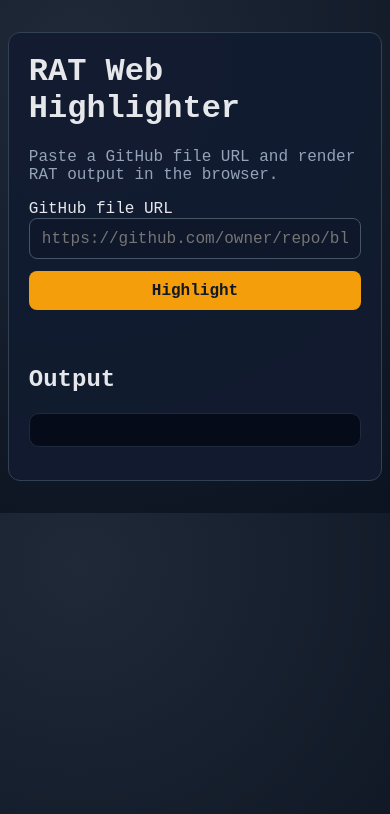
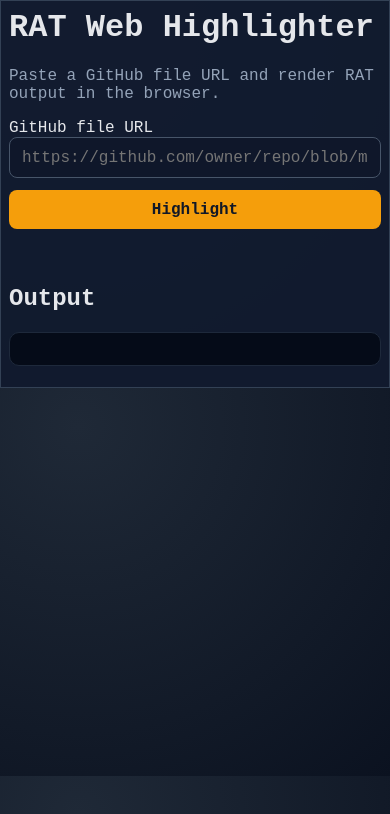
Before and after one commit to dixler/rat, a plain HTML site: page infra/site/index.html in a window 390 px wide. Drawn offline with Linux system fonts and the light colour scheme.

Commit message:
no more text wrapping

```diff
--- a/infra/site/styles.css
+++ b/infra/site/styles.css
@@ -75,10 +75,17 @@ button {
   padding: 1rem;
   overflow: auto;
   line-height: 1.4;
-  white-space: pre-wrap;
+  white-space: pre;
 }
 
 @media (max-width: 640px) {
+  .app-shell {
+    width: 100vw;
+    margin: 0;
+    padding: 0.5rem;
+    border-radius: 0;
+  }
+
   .row {
     flex-direction: column;
   }
```
